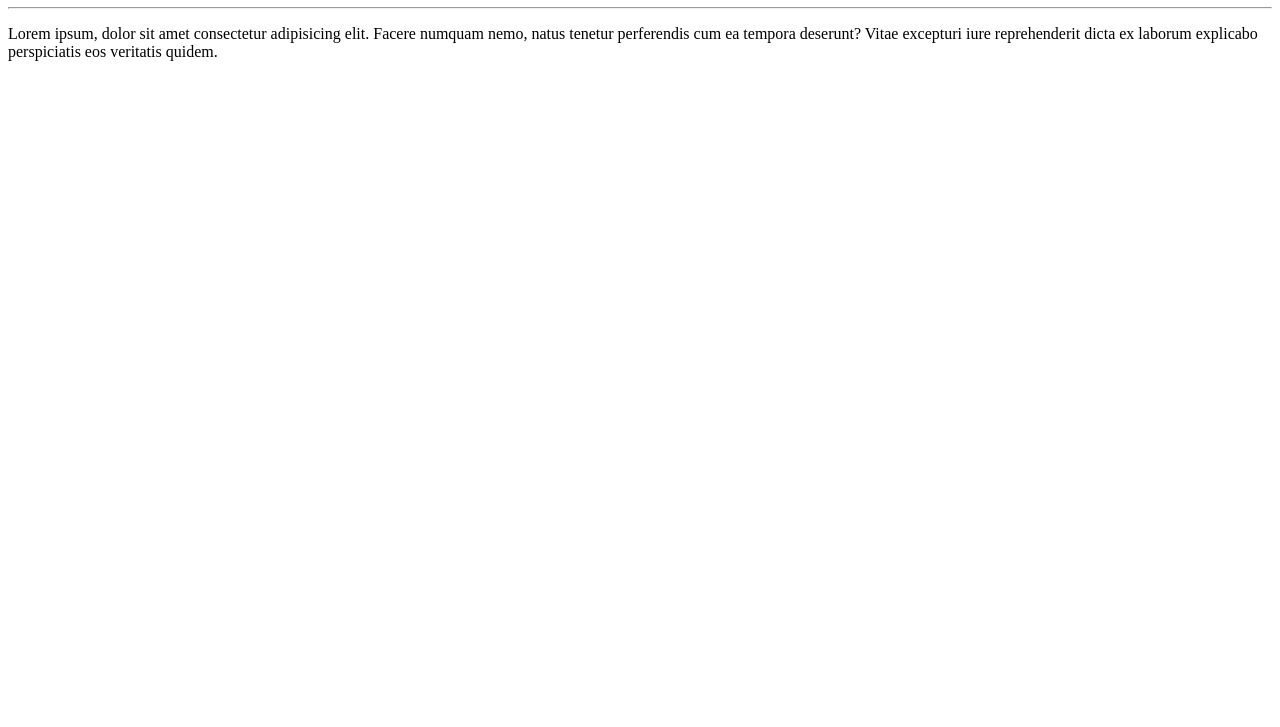
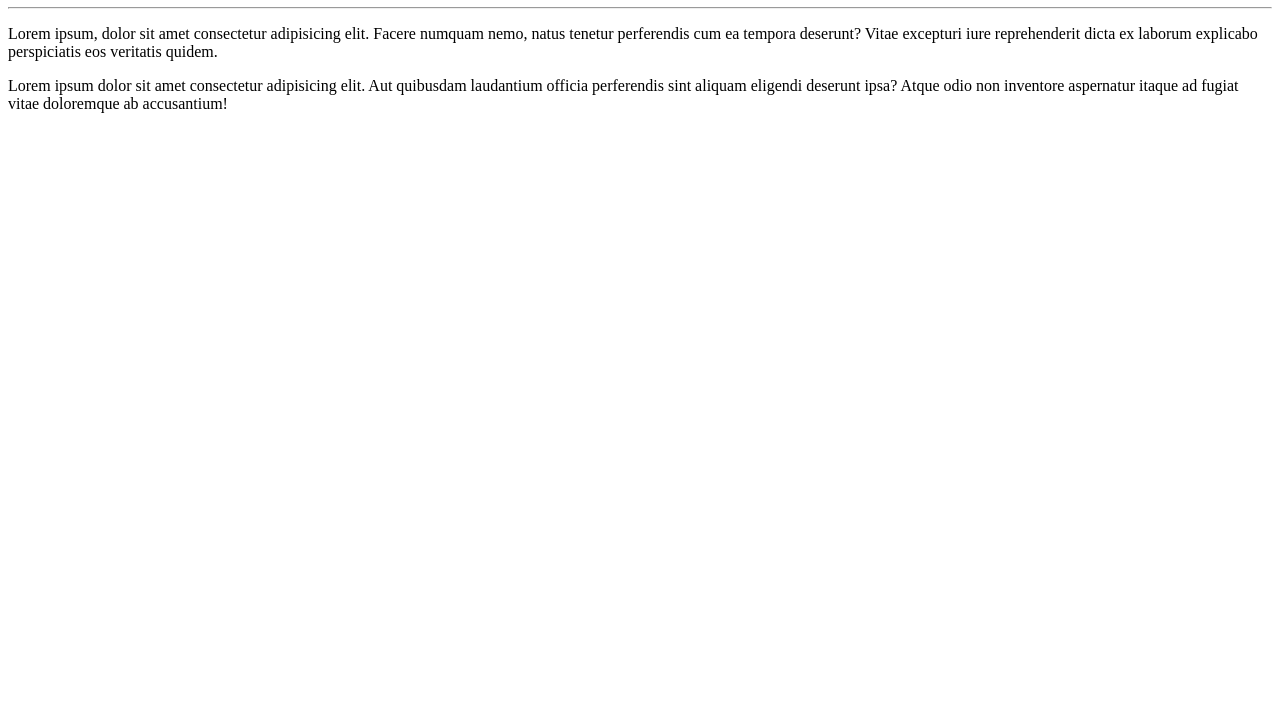
Before and after one commit to mdoprog/Curso-em-Video, a plain HTML site: page site-exemplo/index.html in a window 1280 px wide. Shown: the part 73-800 px from the top of the page. Drawn offline with Linux system fonts and the light colour scheme.

Commit message:
Adicionei um parágrafo

```diff
--- a/site-exemplo/index.html
+++ b/site-exemplo/index.html
@@ -9,5 +9,6 @@
     <h1>Olá, Mundo!</h1>
     <hr>
     <p>Lorem ipsum, dolor sit amet consectetur adipisicing elit. Facere numquam nemo, natus tenetur perferendis cum ea tempora deserunt? Vitae excepturi iure reprehenderit dicta ex laborum explicabo perspiciatis eos veritatis quidem.</p>
+    <p>Lorem ipsum dolor sit amet consectetur adipisicing elit. Aut quibusdam laudantium officia perferendis sint aliquam eligendi deserunt ipsa? Atque odio non inventore aspernatur itaque ad fugiat vitae doloremque ab accusantium!</p>
 </body>
 </html>
```
